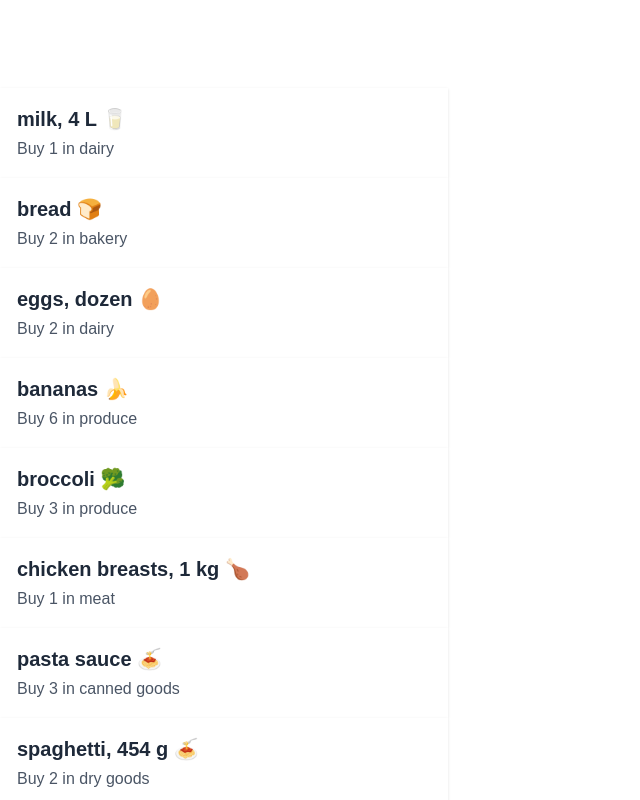
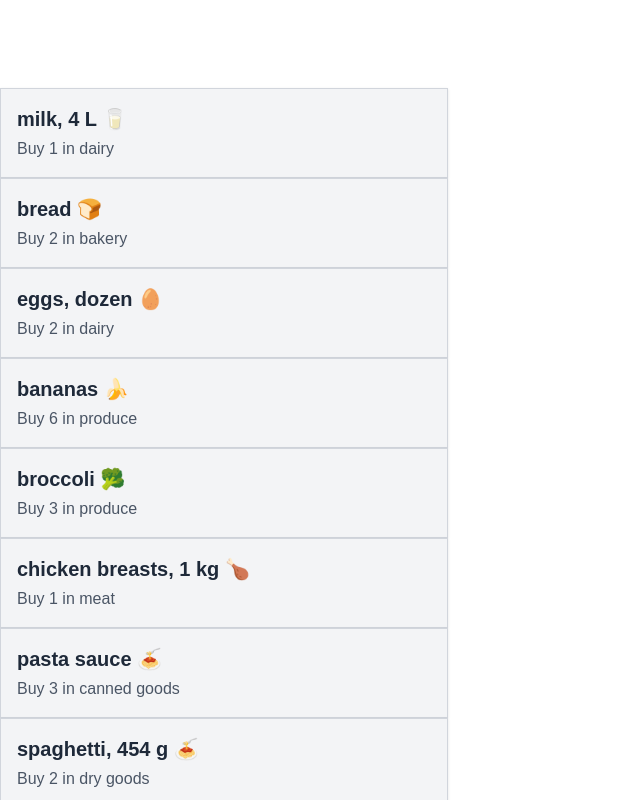
Before and after one commit to SeksanW/cprg306-assignments, a Next.js app: page /week-3 in a window 1280 px wide. Shown: the top 800 px of the page, without its empty margins (0-640 px from the left). Built offline with nearby package versions, Linux system fonts and the light colour scheme.

Commit message:
Update item.js

```diff
--- a/app/week-3/item.js
+++ b/app/week-3/item.js
@@ -2,8 +2,8 @@ export default function Item({ item }) {
 
     let { name, quantity, category } = item;
     return (
-        <li className="bg-white/100
-                    border border-white
+        <li className="bg-gray-100
+                    border border-gray-300
                     p-4
                     w-full
                     max-w-md
```
